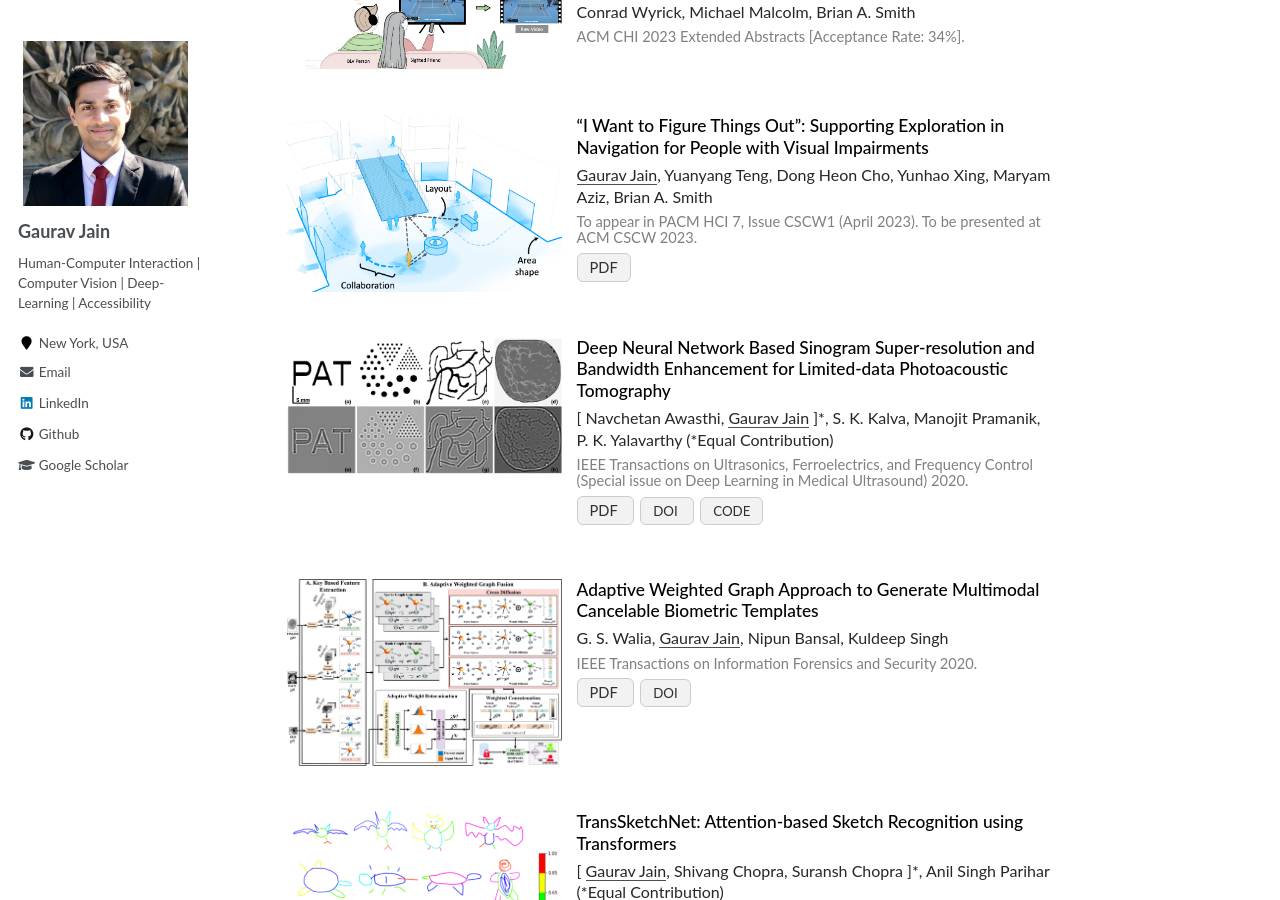
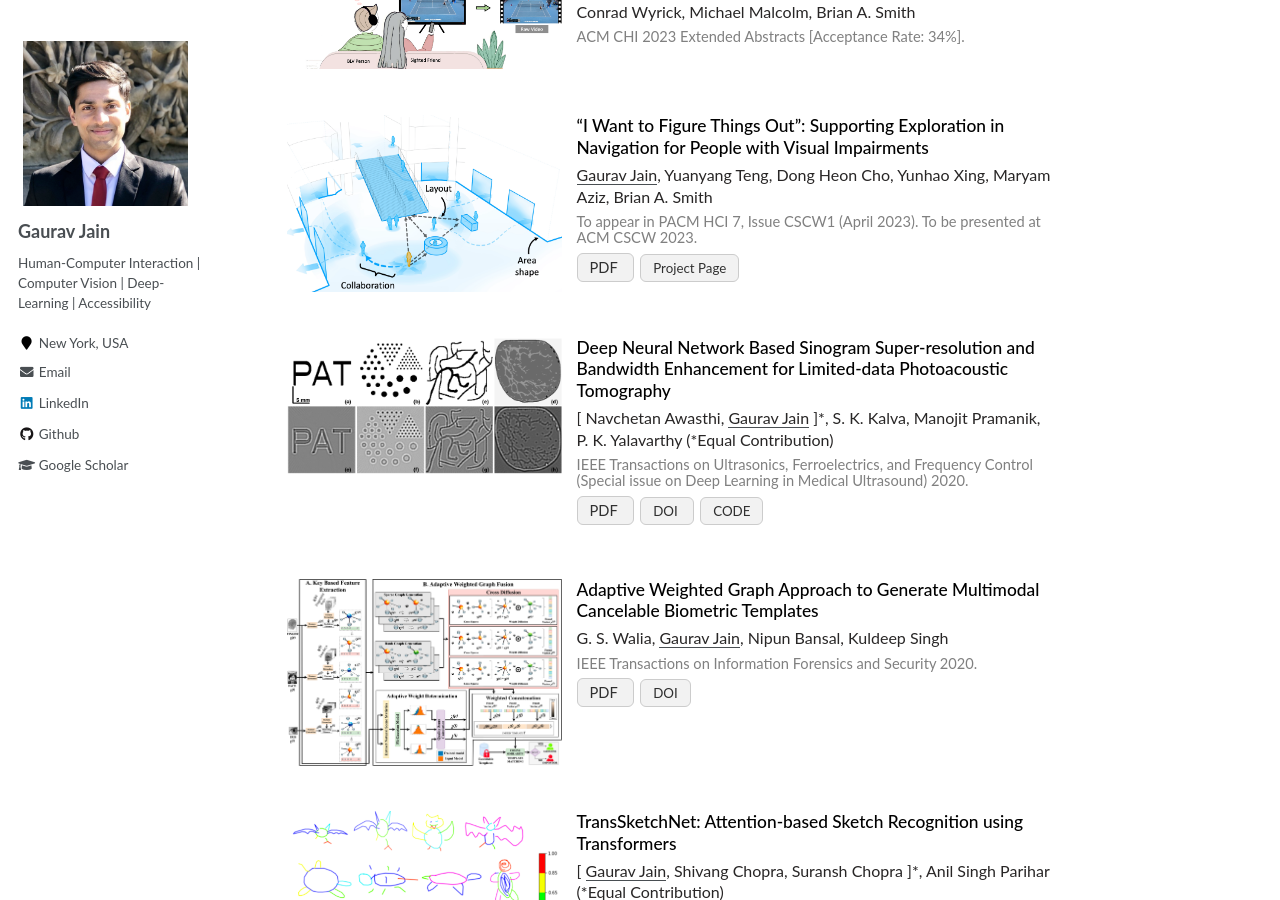
Before and after one commit to Gaurav1302/gaurav1302.github.io, a Jekyll site: the page built from _pages/about.md, in a window 1280 px wide and 900 px high, scrolled down 1078 px. Built offline with Jekyll 4.4.1, drawn with Linux system fonts in a browser that asks for light colours.

Commit message:
Added project page link for CSCW paper.

```diff
--- a/_includes/archive-single-pub.html
+++ b/_includes/archive-single-pub.html
@@ -117,6 +117,26 @@
                 <!-- <img src="http://gaurav1302.github.io/images/code.png" alt="CODE" height="17" width="25">&nbsp;<span>Get&nbsp;CODE</span> -->
               </a>
             {% endif %}
+            {% if post.project_page %}
+              <a href= "{{post.project_page}}" target="_blank" style="text-decoration: none; font-size:10pt; margin-bottom:0px; color: #333;">
+                <span style="
+                color: #52adc8;
+                text-decoration: none;
+                margin-right: 6px;
+                padding: 5px 12px;
+                background: rgba(0, 0, 0, 0.05);
+                border: 1px solid #ccc;
+                border-radius: 6px;
+                line-height: 46px;
+                white-space: nowrap;
+                color: #303030;
+                ">
+                  Project Page
+                </span>
+                <!-- <img src="http://gaurav1302.github.io/images/doi.png" alt="DOI" height="25" width="25">&nbsp;<span>{{post.doi}}</span> -->
+              </a>
+              <!-- &nbsp; -->
+            {% endif %}
             <!-- {% if post.ppt %}
               <a href= "{{post.ppt}}" target="_blank" style="text-decoration: none; font-size:8pt; margin-bottom:0px; line-height:10px; color: #333;">
                 [<span style="color: #52adc8; text-decoration: underline;">
```
Also changed, not shown: _publications/4_CSCW2023.md (+1 -0 lines).
